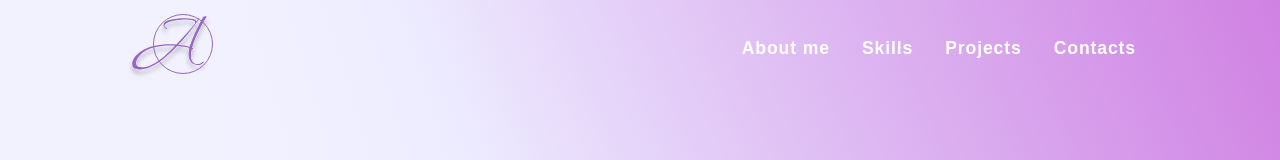
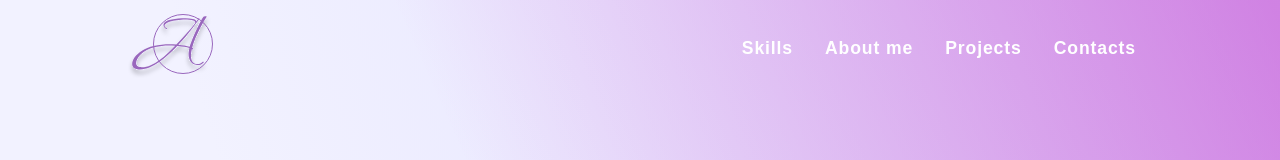
Before and after one commit to Hanna-Mamedova/portfolio, an Angular app in the folder portfolio/: page /main in a window 1280 px wide. Shown: the top 160 px of the page. Built offline with nearby package versions, Linux system fonts and the light colour scheme.

Commit message:
refactor: change header navbar order

```diff
--- a/portfolio/src/app/components/header/navbar/navbar.component.html
+++ b/portfolio/src/app/components/header/navbar/navbar.component.html
@@ -1,6 +1,6 @@
 <nav>
-  <button [ngStyle]="{'color': color}" class="nav-item" (click)="redirectTo('about')">About me</button>
   <button [ngStyle]="{'color': color}" class="nav-item" (click)="redirectTo('skills')">Skills</button>
+  <button [ngStyle]="{'color': color}" class="nav-item" (click)="redirectTo('info')">About me</button>
   <button [ngStyle]="{'color': color}" class="nav-item" (click)="redirectTo('projects')">Projects</button>
   <button [ngStyle]="{'color': color}" class="nav-item">Contacts</button>
 </nav>
```
